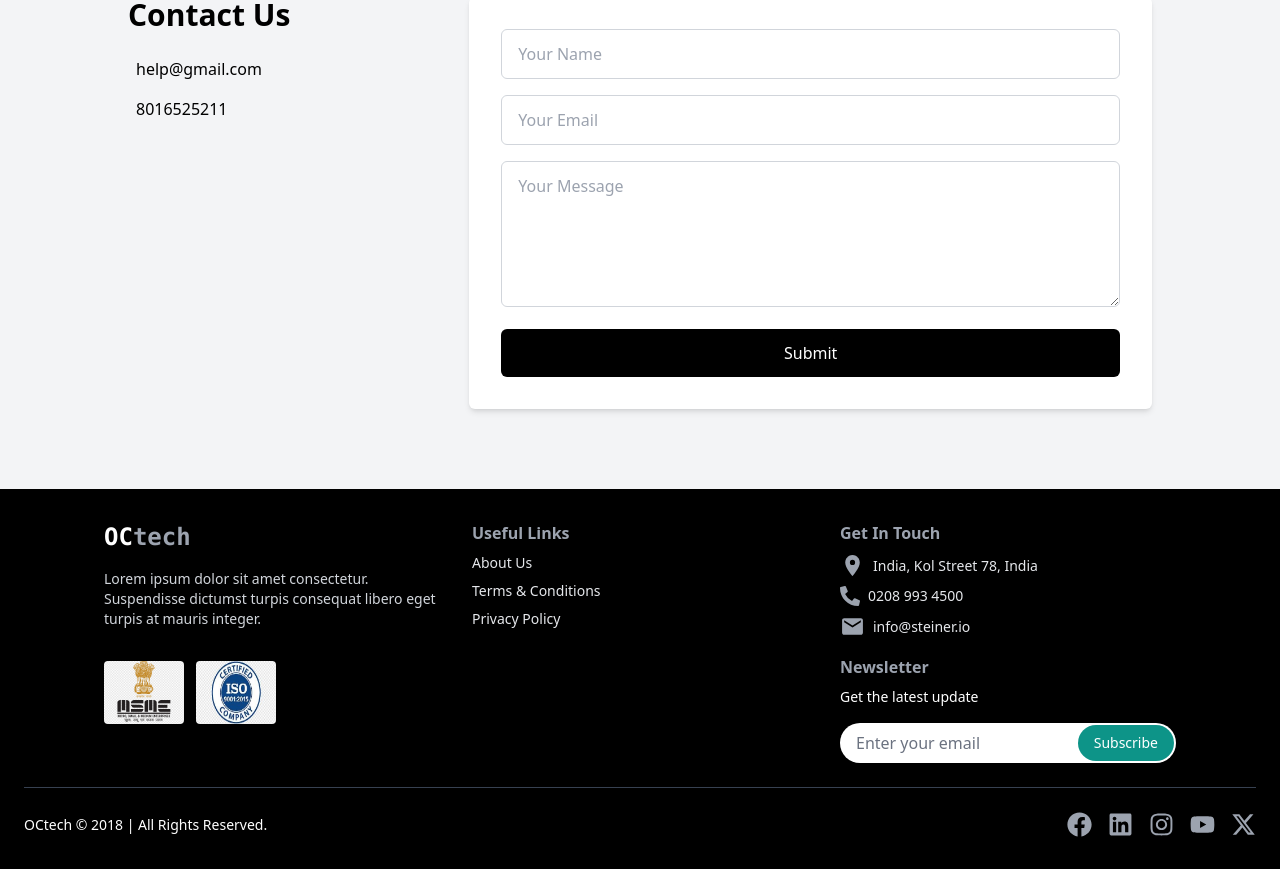
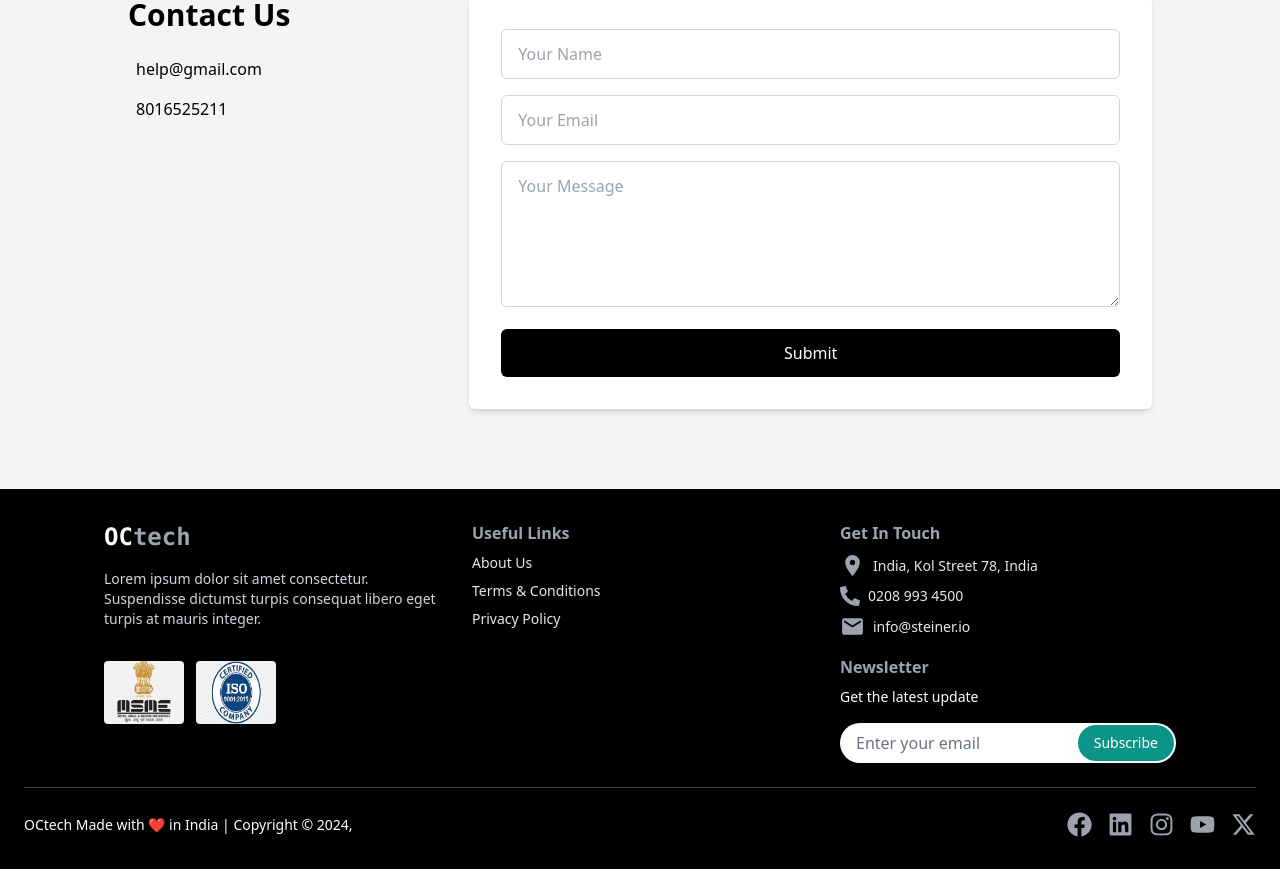
Before and after one commit to ankitmahato03/ProjectAlfa, a Next.js app: page / in a window 1280 px wide. Shown: the part 4778-5647 px from the top of the page. Built offline with nearby package versions, Linux system fonts and the light colour scheme.

Commit message:
copyright

```diff
--- a/src/components/Footer.jsx
+++ b/src/components/Footer.jsx
@@ -105,7 +105,9 @@ const Footer = () => {
       {/* Footer Bottom Section */}
       <hr className="my-6 border-gray-700" />
       <div className="flex flex-col gap-5 md:flex-row justify-between items-center">
-        <p className="text-sm">OCtech &copy; 2018 | All Rights Reserved.</p>
+        <p className="text-sm">
+          OCtech Made with ❤️ in India | Copyright © 2024,
+        </p>
         <div className="flex space-x-4">
           <a href="#facebook" className="text-gray-400 hover:text-gray-300">
             <FaFacebook size={25} />
```
